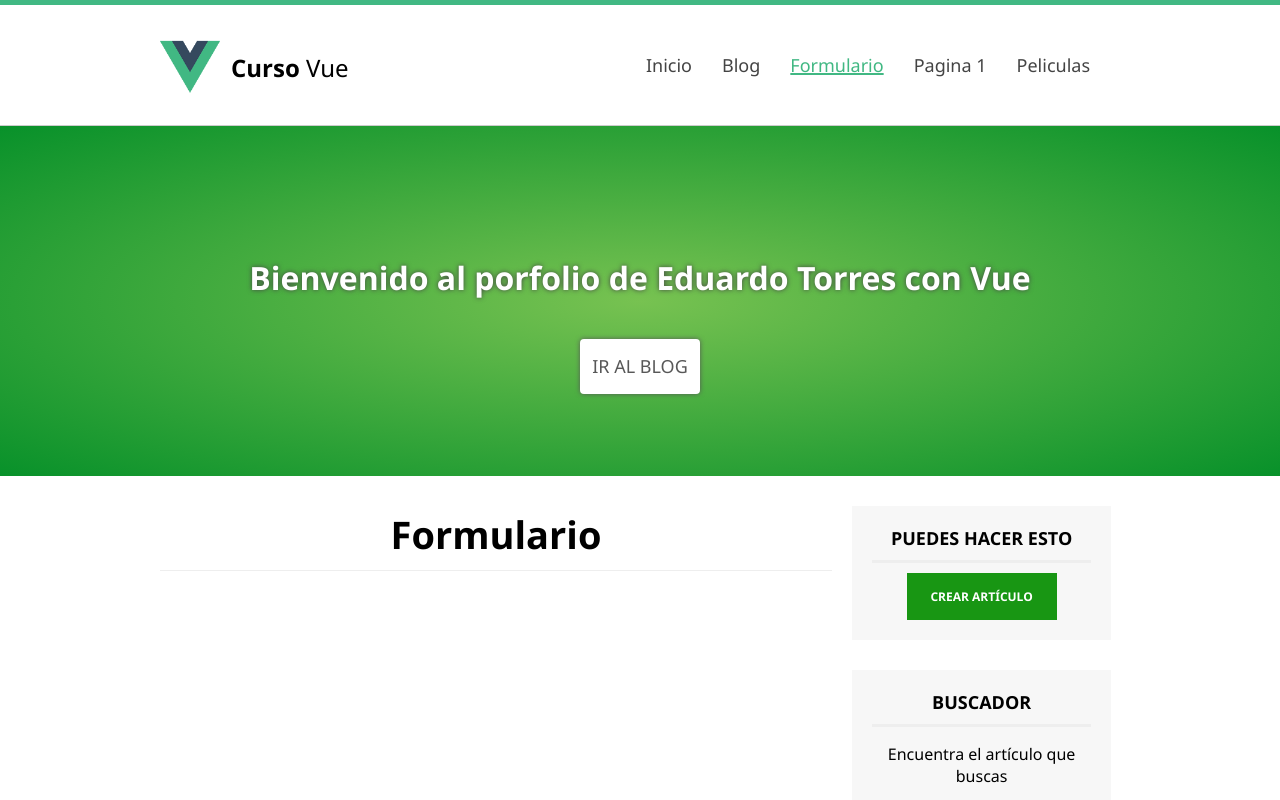
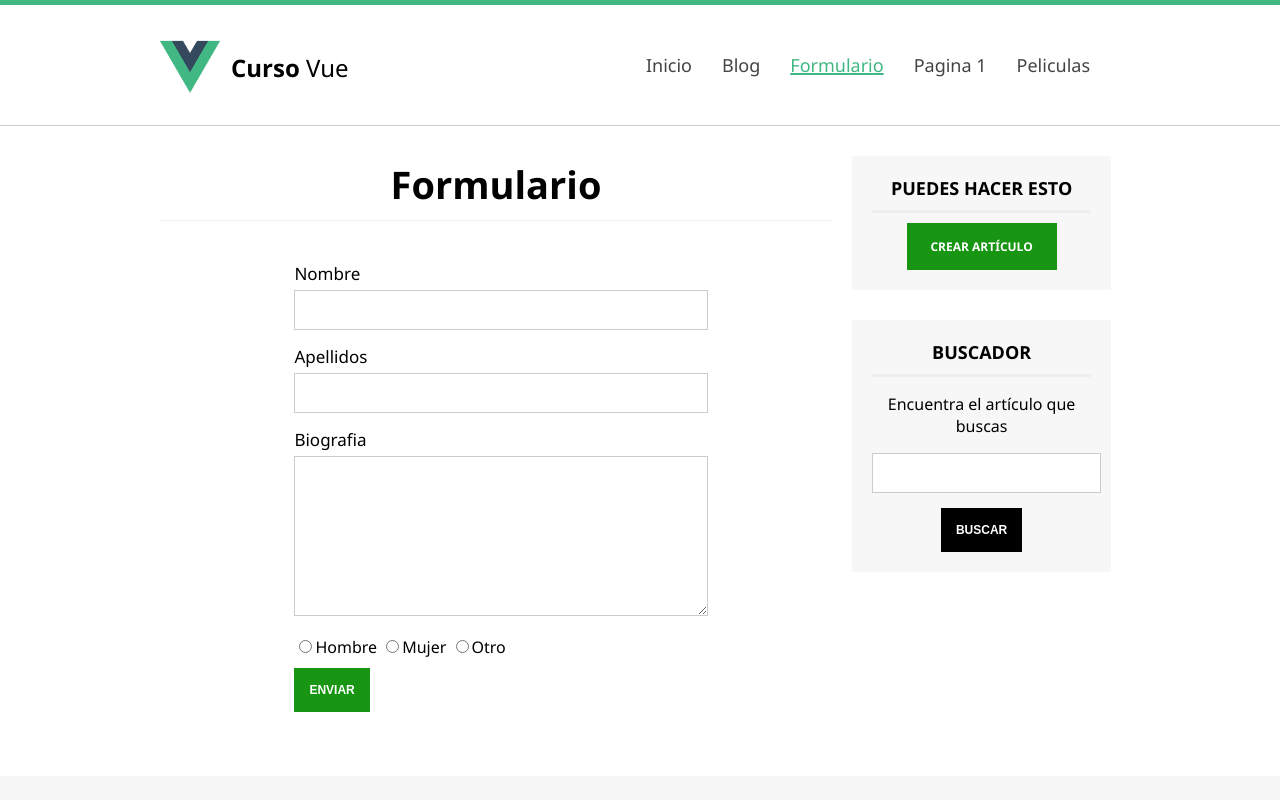
Before and after one commit to Eduvk11/PorfolioVue, a Vue app: page /formulario in a window 1280 px wide. Shown: the top 800 px of the page. Built offline with nearby package versions, Linux system fonts and the light colour scheme.

Commit message:
Tema 237

```diff
--- a/src/App.vue
+++ b/src/App.vue
@@ -1,32 +1,20 @@
 <template>
   <div id="app">
     <HeaderComponent></HeaderComponent>
-    <Slider></Slider>
-    <div class="center">
       <!--LastArticles></LastArticles-->
       <router-view></router-view>
-        <Sidebar></Sidebar>
-        <div class="clearfix"></div>
-    </div>
     <FooterComponent></FooterComponent>
   </div>
 </template>
 
 <script>
   import HeaderComponent from './components/HeaderComponent.vue'
-  import Slider from './components/Slider.vue'
-  import Sidebar from './components/Sidebar.vue'
   import FooterComponent from './components/FooterComponent.vue'
-
-
-
 
   export default {
     name: 'App',
     components: {
       HeaderComponent,
-      Slider,
-      Sidebar,
       FooterComponent,
 
     }
--- a/src/assets/css/styles.css
+++ b/src/assets/css/styles.css
@@ -299,6 +299,7 @@ textarea {
 .article-item .image-wrap img {
     height: 100%;
     text-align: center;
+    width: 132px;
 }
 
 .article-item h2 {
@@ -360,6 +361,21 @@ textarea {
 .alert-old-prov{
     color: purple;
     font-weight: bold;
+}
+
+.yeargreen{
+    background: green !important;
+    color: white !important;
+    padding: 10px !important;
+    width: 111px !important;
+    text-align: center !important;
+}
+.yearred {
+    background: red !important;
+    color: white !important;
+    padding: 10px !important;
+    width: 111px !important;
+    text-align: center !important;
 }
 
 /*RESPONSIVE*/
--- a/src/components/Blog.vue
+++ b/src/components/Blog.vue
@@ -1,15 +1,29 @@
 <template>
-    <section id="content">
-        <h2 class="subheader">Blog</h2>
+    <div class="general">
+        <Slider texto="Blog"></Slider>
+        <div class="center">
+            <section id="content">
+                <h2 class="subheader">Blog</h2>
 
-        <!--Listado de articulos-->
+                <!--Listado de articulos-->
 
-    </section>
+            </section>
+            <Sidebar></Sidebar>
+            <div class="clearfix"></div>
+        </div>
+    </div>
 
 </template>
 
 <script>
+    import Slider from './Slider';
+    import Sidebar from './Sidebar.vue';
+
 export default {
-    name: 'Blog'
-}
-</script>
+    name: 'Blog',
+
+    components: {
+        Slider,
+        Sidebar,
+    }
+} </script>
--- a/src/components/Formulario.vue
+++ b/src/components/Formulario.vue
@@ -1,15 +1,97 @@
 <template>
-    <section id="content">
-        <h2 class="subheader">Formulario</h2>
-
-        <!--Listado de articulos-->
-
-    </section>
-
+    <div class="general">
+        <div class="center">
+            <section id="content">
+                <h2 class="subheader">Formulario</h2>
+                <form class="mid-form" @submit.prevent="mostrarUsuario()">
+                    <div class="form-grup">
+                        <label for="nombre">Nombre</label>
+                        <input type="text" name="nombre" v-model="user.nombre">
+                        <span v-if="submitted && !$v.user.nombre.required">Este campo es requerido</span>
+                        <span v-if="submitted && !$v.user.nombre.minLength">Minimo dos caracteres</span>
+                    </div>
+                    <div class="form-grup">
+                        <label for="nombre">Apellidos</label>
+                        <input type="text" name="Apellidos" v-model="user.apellidos">
+                        <span v-if="submitted && !$v.user.apellidos.required">Este campo es requerido</span>
+                        <span v-if="submitted && !$v.user.apellidos.minLength">Minimo dos caracteres</span>
+                    </div>
+                    <div class="form-grup">
+                        <label for="nombre">Biografia</label>
+                        <textarea name="bio" v-model="user.bio"></textarea>
+                        <span v-if="submitted && !$v.user.bio.required">Este campo es requerido</span>
+                        <span v-if="submitted && !$v.user.bio.minLength">Minimo diez caracteres</span>
+                    </div>
+                    <div class="form-grup radiobuttons">
+                        <input type="radio" name="genero" value="Hombre" v-model="user.genero">Hombre
+                        <input type="radio" name="genero" value="Mujer" v-model="user.genero">Mujer
+                        <input type="radio" name="genero" value="Otro" v-model="user.genero">Otro
+                    </div>
+                    <div class="clearfix"></div>
+                    <input type="submit" value="Enviar" class="btn btn-success">
+                </form>
+                <div class="datos" v-if="user">
+                    {{user.nombre + ' ' + user.apellidos + ' ' + user.genero + ' ' + user.bio}}
+                </div>
+            </section>
+            <Sidebar></Sidebar>
+            <div class="clearfix"></div>
+        </div>
+    </div>
 </template>
 
 <script>
+import {required, minLength, alphaNum} from 'vuelidate';
+import Sidebar from './Sidebar.vue';
+
 export default {
-    name: 'Formulario'
-}
-</script>
+    name: 'Formulario',
+    components: {
+        Sidebar,
+    },
+    validations: {
+        user: {
+             nombre:{
+            required,
+            alphaNum,
+            minLength: 'minLength(2)'
+        },
+         apellidos:{
+            required,
+            alphaNum,
+            minLength: 'minLength(2)'
+        },
+        bio:{
+            required,
+            alphaNum,
+            minLength: 'minLength(10)'
+        },
+        }
+
+
+    },
+
+    data() {
+        return {
+            submitted: false,
+            user: {
+                nombre: '',
+                apellidos: '',
+                bio: '',
+                genero: ''
+            }
+        }
+    },
+    methods: {
+        mostrarUsuario(){
+           console.log(this.user);
+           this.submitted = true;
+
+           this.$v.$touch();
+           if(this.$v.$invalid){
+               return false;
+           }
+           alert('Validacion pasada')
+        }
+    }
+} </script>
--- a/src/components/LastArticles.vue
+++ b/src/components/LastArticles.vue
@@ -1,4 +1,12 @@
 <template>
+<div class="general">
+    <Slider
+     texto="Bienvenido al porfolio de Eduardo Torres con Vue"
+     home="true"
+     >
+     </Slider>
+    <div class="center">
+
         <section id="content">
             <h2 class="subheader">Últimos articulos</h2>
 
@@ -6,7 +14,8 @@
             <div id="articles">
                 <article class="article-item" id="article-template">
                     <div class="image-wrap">
-                    <img src="https://www.paxinasgalegas.es/imagenes/camelle_img244245t0m0w800h400.jpg" alt="Camelle">
+                        <img src="https://www.paxinasgalegas.es/imagenes/camelle_img244245t0m0w800h400.jpg"
+                            alt="Camelle">
                     </div>
                     <h2>Articulo de prueba</h2>
                     <span class="date">
@@ -18,11 +27,21 @@
                 </article>
             </div>
         </section>
-
+        <Sidebar></Sidebar>
+        <div class="clearfix"></div>
+    </div>
+</div>
 </template>
 
 <script>
+  import Slider from './Slider'
+  import Sidebar from './Sidebar.vue'
+
 export default {
-    name: 'LastArticles'
+    name: 'LastArticles',
+    components: {
+      Slider,
+      Sidebar,
+    }
 }
 </script>
--- a/src/components/Pagina.vue
+++ b/src/components/Pagina.vue
@@ -1,5 +1,8 @@
 import { Params } from '@angular/router';
 <template>
+    <div class="general">
+        <Slider texto="Página de pruebas"></Slider>
+        <div class="center">
             <section id="content">
                 <h2 class="subheader">Pagina de pruebas</h2>
                 <h3>{{id_desde_url}} </h3>
@@ -10,12 +13,25 @@ import { Params } from '@angular/router';
                 <!--Listado de articulos-->
 
             </section>
+            <Sidebar></Sidebar>
+            <div class="clearfix"></div>
+        </div>
+    </div>
 
 </template>
 
 <script>
+    import Slider from './Slider';
+    import Sidebar from './Sidebar.vue';
+
 export default {
     name: 'Pagina',
+
+    components: {
+        Slider,
+        Sidebar,
+    },
+
     // Cilclos de vida del componente 'created'= Componente cargando
     created(){
         console.log('el componente se esta cargando');
--- /dev/null
+++ b/src/components/Pelicula.vue
@@ -0,0 +1,32 @@
+<template>
+    <article class="article-item" >
+        <div class="image-wrap">
+            <img :src="pelicula.image" :alt="pelicula.title" :title="pelicula.title">
+        </div>
+        <h2>{{pelicula.title}}</h2>
+        <span class="date" v-bind:class="{ yeargreen: pelicula.year >= 2017, yearred: pelicula.year < 2017, }">
+            {{pelicula.year}}
+        </span>
+        <a href="article.html">Leer más</a>
+        <input type="button" value="Marcar como favorita"
+            @click="pasarFavoritaAlPadre(pelicula)"
+        />
+
+        <div class="clearfix"></div>
+    </article>
+</template>
+
+<script>
+export default {
+    name: 'Pelicula',
+    props:['pelicula'],
+
+    methods: {
+        pasarFavoritaAlPadre(pelicula){
+
+            this.$emit('favorita', pelicula);
+        }
+    }
+
+}
+</script>
--- a/src/components/Slider.vue
+++ b/src/components/Slider.vue
@@ -1,12 +1,16 @@
 <template>
-    <div id="slider" class="slider-big">
-        <h1>Bienvenido al porfolio de Eduardo Torres con Vue</h1>
-        <a href="#" class="btn-white">Ir al blog</a>
+    <div id="slider" :class="{
+        'slider-big': home,
+        'slider-small': !home
+        }">
+        <h1>{{texto}} </h1>
+        <router-link  to="/blog" class="btn-white" v-if="home">Ir al blog</router-link>
     </div>
 </template>
 
 <script>
 export default {
-    name: 'Slider'
+    name: 'Slider',
+    props: ['texto', 'home']
 }
 </script>
--- a/src/main.js
+++ b/src/main.js
@@ -1,6 +1,7 @@
 import Vue from 'vue'
 import App from './App.vue';
 import VueRouter from 'vue-router';
+import Vuelidate from 'vuelidate';
 import LastArticle from './components/LastArticles.vue';
 import Blog from './components/Blog.vue';
 import Formulario from './components/Formulario.vue';
@@ -10,9 +11,11 @@ import MiComponente from './components/MiComponente.vue'
 import Peliculas from './components/Peliculas.vue'
 
 
+
 Vue.config.productionTip = false
 
 Vue.use(VueRouter);
+Vue.use(Vuelidate);
 
 const routes = [
   {path: '/', component: LastArticle},
```
Also changed, not shown: package.json (+5 -3 lines), src/components/Peliculas.vue (+64 -18 lines), 1 other file (tests, documents, lock files or other folders). Lines whose indentation alone changed are shown as unchanged.
